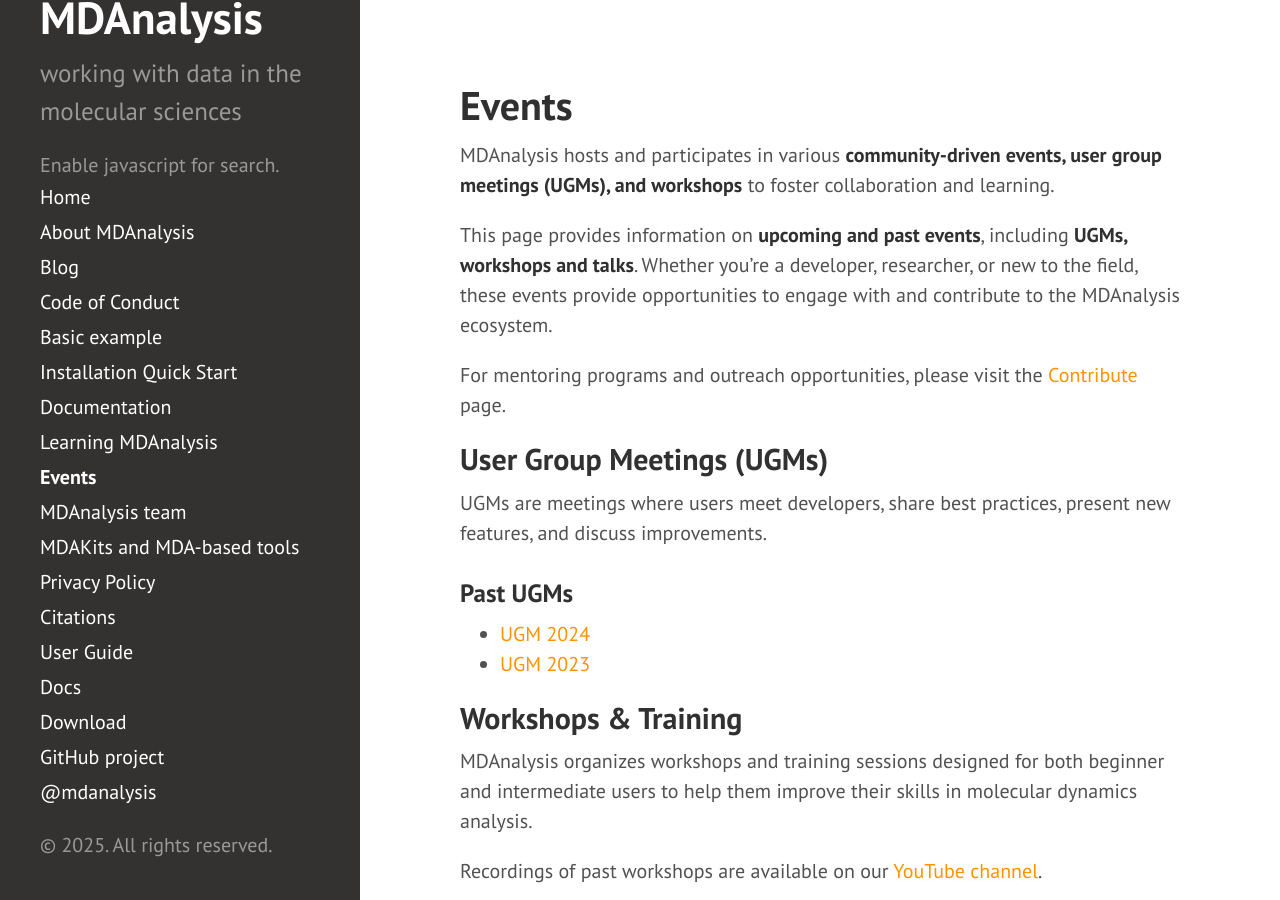
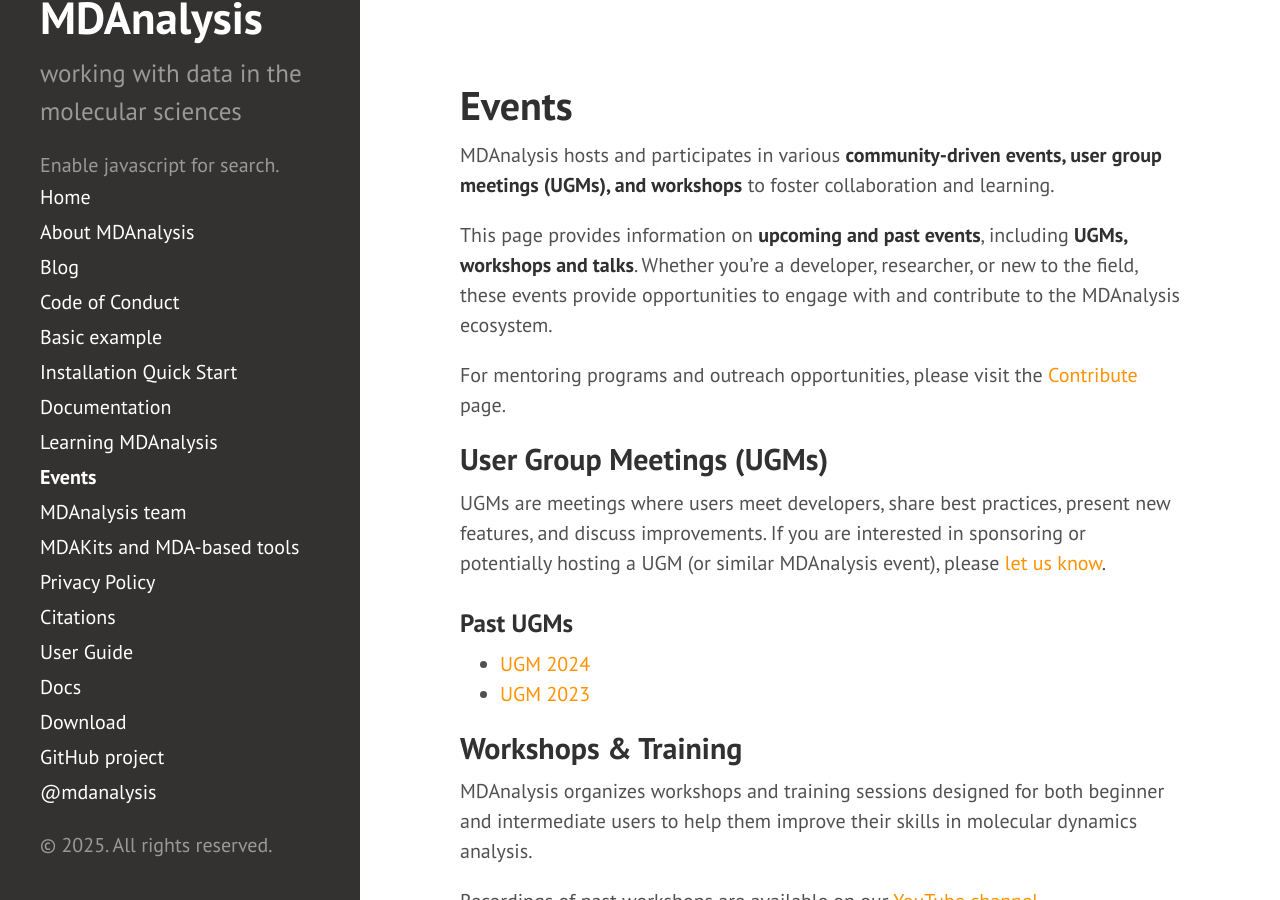
Before and after one commit to MDAnalysis/MDAnalysis.github.io, a Jekyll site: the page built from pages/events.md, in a window 1280 px wide and 900 px high. Built offline with Jekyll 4.4.1, drawn with Linux system fonts in a browser that asks for light colours; comment, search, counter and statistics services are not loaded.

Commit message:
Update pages/events.md
Co-authored-by: Jenna M Swarthout Goddard <38287809+jennaswa@users.noreply.github.com>

```diff
--- a/pages/events.md
+++ b/pages/events.md
@@ -19,7 +19,7 @@ For mentoring programs and outreach opportunities, please visit the [Contribute]
 
 ## User Group Meetings (UGMs)
 
-UGMs are meetings where users meet developers, share best practices, present new features, and discuss improvements.
+UGMs are meetings where users meet developers, share best practices, present new features, and discuss improvements. If you are interested in sponsoring or potentially hosting a UGM (or similar MDAnalysis event), please [let us know](mailto: ugm@mdanalysis.org).
 
 ### Past UGMs
 - [UGM 2024][]
```
